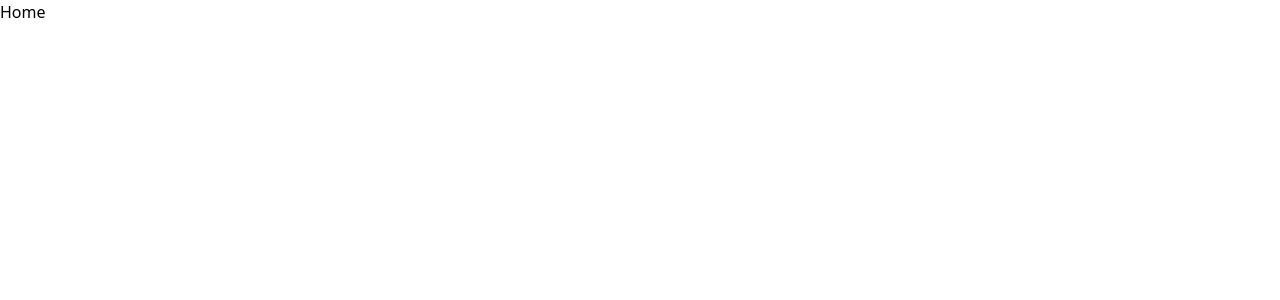
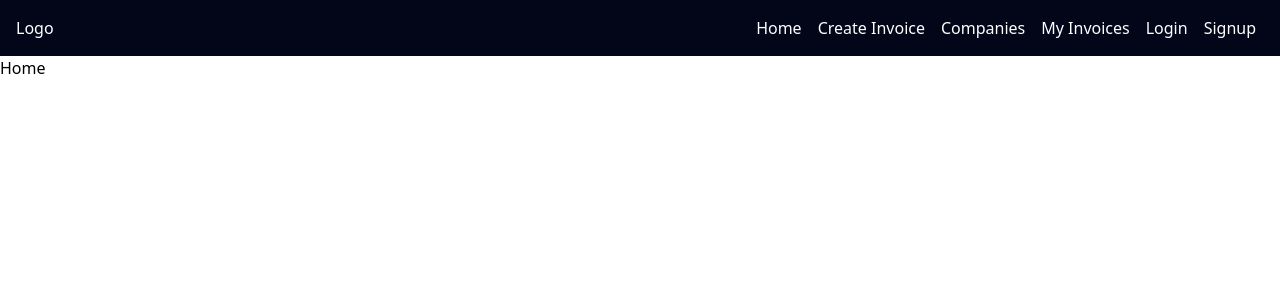
Before and after one commit to vipink28/invoice-builder-aug-25, a React (Vite) app: page / in a window 1280 px wide. Shown: the top 300 px of the page. Built offline with nearby package versions, Linux system fonts and the light colour scheme.

Commit message:
Navbar created

```diff
--- /dev/null
+++ b/src/components/Navbar.jsx
@@ -0,0 +1,24 @@
+import { NavLink } from "react-router"
+import Container from "./layout/Container"
+
+const Navbar = () => {
+    return (
+        <div className="bg-slate-950 text-white py-2">
+            <Container>
+                <div className="flex items-center">
+                    <div>Logo</div>
+                    <div className="flex items-center ms-auto">
+                        <NavLink to="/" className="p-2">Home</NavLink>
+                        <NavLink to="/create-invoice" className="p-2">Create Invoice</NavLink>
+                        <NavLink to="/companies" className="p-2">Companies</NavLink>
+                        <NavLink to="/my-invoices" className="p-2">My Invoices</NavLink>
+                        <NavLink to="/login" className="p-2">Login</NavLink>
+                        <NavLink to="/signup" className="p-2">Signup</NavLink>
+                    </div>
+                </div>
+            </Container>
+        </div>
+    )
+}
+
+export default Navbar
--- /dev/null
+++ b/src/components/layout/Container.jsx
@@ -0,0 +1,10 @@
+
+const Container = ({ children }) => {
+    return (
+        <div className="max-w-7xl w-full px-4 mx-auto">
+            {children}
+        </div>
+    )
+}
+
+export default Container
--- a/src/routes/AppRouter.jsx
+++ b/src/routes/AppRouter.jsx
@@ -1,4 +1,5 @@
 import { BrowserRouter, Route, Routes } from "react-router"
+import Navbar from "../components/Navbar"
 import Companies from "../pages/Companies"
 import CreateInvoice from "../pages/CreateInvoice"
 import Home from "../pages/Home"
@@ -10,6 +11,7 @@ import SignUp from "../pages/SignUp"
 const AppRouter = () => {
     return (
         <BrowserRouter>
+            <Navbar />
             <Routes>
                 <Route path="/" element={<Home />}></Route>
                 <Route path="/create-invoice" element={<CreateInvoice />}></Route>
```
